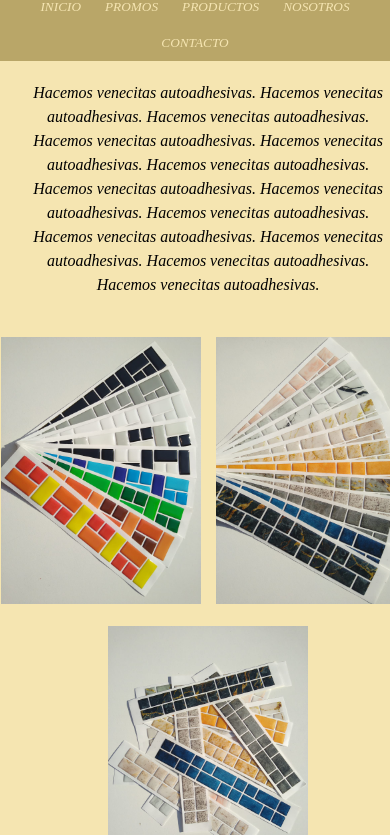
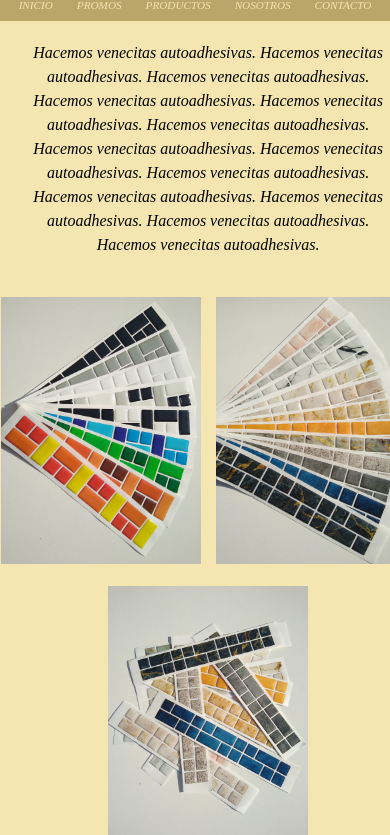
Before and after one commit to pityochner/MilDecos, a plain HTML site: page index.html in a window 390 px wide. Shown: the part 122-957 px from the top of the page. Drawn offline with Linux system fonts and the light colour scheme.

Commit message:
segundo commit

```diff
--- a/css/style.css
+++ b/css/style.css
@@ -261,7 +261,7 @@ footer {
   .botonesInicio li {
     position: relative;
     display: inline-block;
-    font-size: 0.83rem;
+    font-size: 0.7rem;
   }
   .botonesInicio li a {
     text-decoration: none;
```
